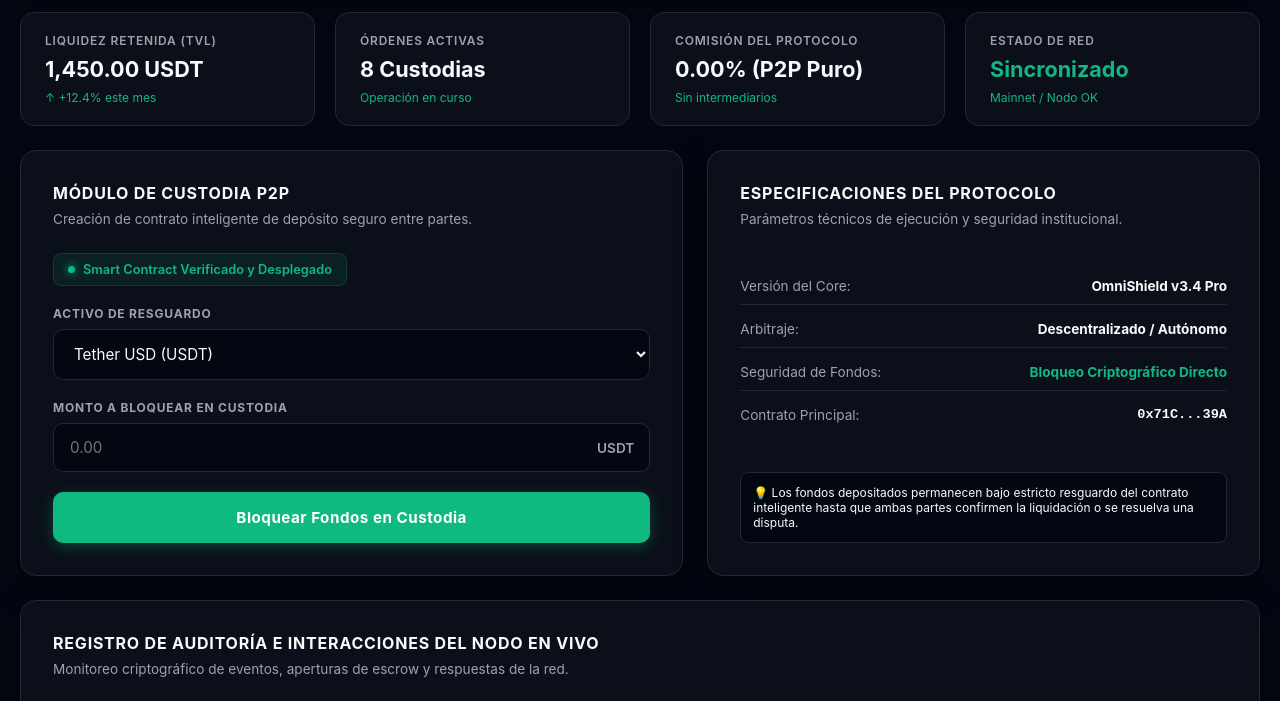
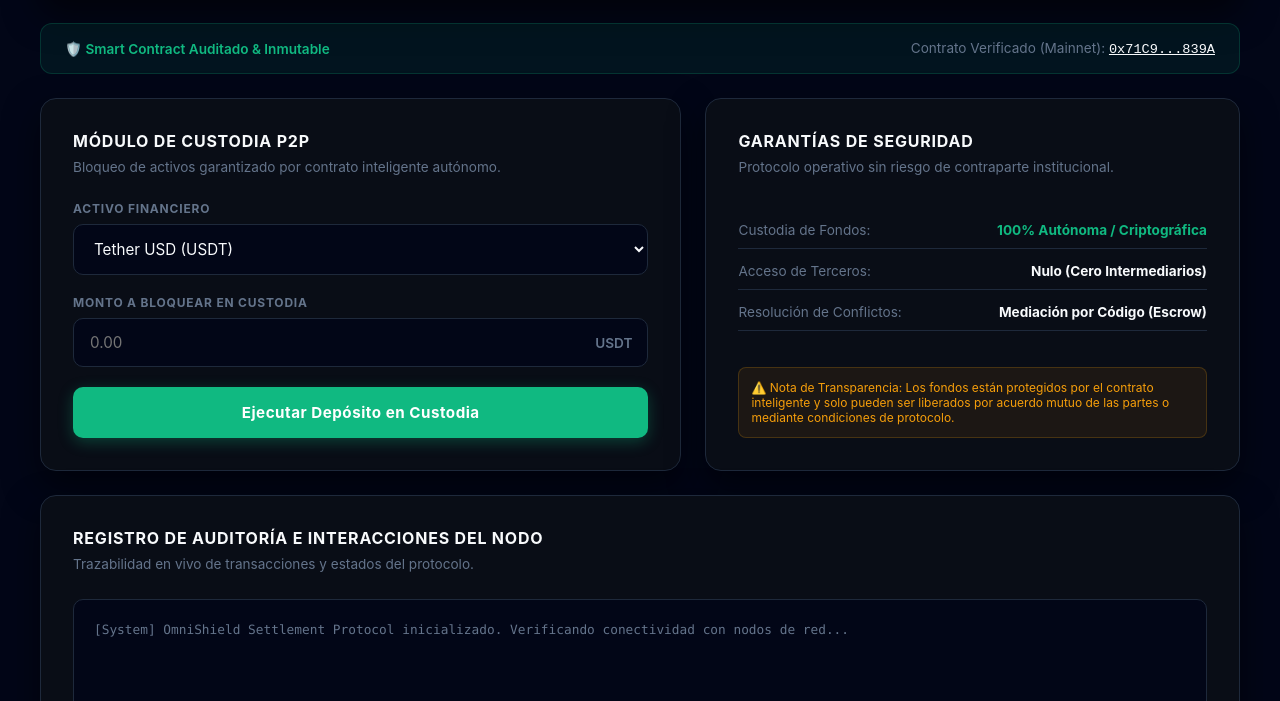
Before and after one commit to jhoandavidlopez666-star/omnishield-pro, a website: page index.html in a window 1280 px wide. Shown: the part 125-826 px from the top of the page. Drawn offline with Linux system fonts and the light colour scheme.

Commit message:
Update index.html

```diff
--- a/index.html
+++ b/index.html
@@ -3,27 +3,28 @@
 <head>
     <meta charset="UTF-8">
     <meta name="viewport" content="width=device-width, initial-scale=1.0">
-    <title>OmniShield Institutional // Global Escrow Protocol</title>
+    <title>OmniShield // Institutional Escrow & Settlement Protocol</title>
     <style>
         :root {
-            --bg-base: #030712;
-            --bg-card: #0b0f19;
-            --bg-card-hover: #111827;
-            --border: #1f2937;
+            --bg-base: #020617;
+            --bg-card: #090d16;
+            --border: #1e293b;
             --border-glow: #3b82f6;
             --accent: #2563eb;
             --accent-hover: #1d4ed8;
             --success: #10b981;
-            --success-bg: rgba(16, 185, 129, 0.1);
-            --text-main: #f9fafb;
-            --text-muted: #9ca3af;
+            --success-bg: rgba(16, 185, 129, 0.08);
+            --text-main: #f8fafc;
+            --text-muted: #64748b;
+            --warning-bg: rgba(245, 158, 11, 0.08);
+            --warning-text: #f59e0b;
         }
 
         * {
             box-sizing: border-box;
             margin: 0;
             padding: 0;
-            font-family: 'Inter', -apple-system, BlinkMacSystemFont, sans-serif;
+            font-family: 'Inter', -apple-system, BlinkMacSystemFont, "Segoe UI", Roboto, sans-serif;
         }
 
         body {
@@ -38,22 +39,22 @@
 
         .container {
             width: 100%;
-            max-width: 1280px;
+            max-width: 1200px;
             display: flex;
             flex-direction: column;
             gap: 24px;
         }
 
-        /* Navbar superior institucional */
+        /* Header Corporativo de Élite */
         header {
             background-color: var(--bg-card);
             border: 1px solid var(--border);
             border-radius: 16px;
-            padding: 20px 32px;
+            padding: 24px 32px;
             display: flex;
             justify-content: space-between;
             align-items: center;
-            box-shadow: 0 10px 30px rgba(0,0,0,0.5);
+            box-shadow: 0 15px 35px rgba(0,0,0,0.6);
         }
 
         .brand-container {
@@ -63,21 +64,21 @@
         }
 
         .brand-logo {
-            width: 40px;
-            height: 40px;
+            width: 44px;
+            height: 44px;
             background: linear-gradient(135deg, #2563eb, #10b981);
-            border-radius: 10px;
+            border-radius: 12px;
             display: flex;
             align-items: center;
             justify-content: center;
             font-weight: 800;
-            font-size: 1.2rem;
+            font-size: 1.25rem;
             color: white;
-            box-shadow: 0 0 15px rgba(37, 99, 235, 0.4);
+            box-shadow: 0 0 20px rgba(37, 99, 235, 0.4);
         }
 
         .brand-info h1 {
-            font-size: 1.1rem;
+            font-size: 1.15rem;
             font-weight: 700;
             letter-spacing: 1px;
             text-transform: uppercase;
@@ -100,7 +101,7 @@
             font-weight: 600;
             cursor: pointer;
             transition: all 0.2s ease;
-            box-shadow: 0 4px 12px rgba(37,99,235,0.3);
+            box-shadow: 0 4px 15px rgba(37,99,235,0.3);
         }
 
         .wallet-btn:hover {
@@ -108,58 +109,40 @@
             transform: translateY(-1px);
         }
 
-        /* Métricas de Estado Global */
-        .metrics-grid {
-            display: grid;
-            grid-template-columns: repeat(4, 1fr);
-            gap: 20px;
+        /* Barra de Confianza y Auditoría */
+        .trust-banner {
+            background: var(--success-bg);
+            border: 1px solid rgba(16, 185, 129, 0.2);
+            border-radius: 12px;
+            padding: 16px 24px;
+            display: flex;
+            justify-content: space-between;
+            align-items: center;
+            font-size: 0.85rem;
+            flex-wrap: wrap;
+            gap: 12px;
         }
 
-        @media (max-width: 1024px) {
-            .metrics-grid {
-                grid-template-columns: repeat(2, 1fr);
-            }
-        }
-
-        @media (max-width: 600px) {
-            .metrics-grid {
-                grid-template-columns: 1fr;
-            }
-        }
-
-        .metric-card {
-            background-color: var(--bg-card);
-            border: 1px solid var(--border);
-            border-radius: 14px;
-            padding: 20px 24px;
+        .trust-item {
             display: flex;
-            flex-direction: column;
+            align-items: center;
             gap: 8px;
-        }
-
-        .metric-title {
-            font-size: 0.75rem;
-            text-transform: uppercase;
-            letter-spacing: 0.8px;
-            color: var(--text-muted);
+            color: var(--success);
             font-weight: 600;
         }
 
-        .metric-value {
-            font-size: 1.35rem;
-            font-weight: 700;
+        .trust-link {
             color: var(--text-main);
+            text-decoration: underline;
+            font-family: monospace;
+            cursor: pointer;
         }
 
-        .metric-sub {
-            font-size: 0.75rem;
+        .trust-link:hover {
             color: var(--success);
-            display: flex;
-            align-items: center;
-            gap: 4px;
         }
 
-        /* Panel Principal dividido */
+        /* Grid Principal */
         .main-grid {
             display: grid;
             grid-template-columns: 1.2fr 1fr;
@@ -177,7 +160,7 @@
             border: 1px solid var(--border);
             border-radius: 16px;
             padding: 32px;
-            box-shadow: 0 10px 30px rgba(0,0,0,0.4);
+            box-shadow: 0 15px 35px rgba(0,0,0,0.5);
             display: flex;
             flex-direction: column;
             justify-content: space-between;
@@ -267,7 +250,7 @@
             transform: translateY(-1px);
         }
 
-        /* Terminal de Registro en Vivo */
+        /* Terminal de Auditoría */
         .terminal-box {
             background-color: var(--bg-base);
             border: 1px solid var(--border);
@@ -276,35 +259,13 @@
             font-family: ui-monospace, SFMono-Regular, Menlo, Monaco, Consolas, monospace;
             font-size: 0.8rem;
             color: var(--text-muted);
-            height: 220px;
+            height: 200px;
             overflow-y: auto;
             line-height: 1.6;
         }
 
         .full-width {
             grid-column: 1 / -1;
-        }
-
-        .node-status-badge {
-            display: inline-flex;
-            align-items: center;
-            gap: 8px;
-            background: var(--success-bg);
-            color: var(--success);
-            padding: 8px 14px;
-            border-radius: 8px;
-            font-size: 0.8rem;
-            font-weight: 600;
-            border: 1px solid rgba(16,185,129,0.2);
-            margin-bottom: 20px;
-        }
-
-        .dot {
-            width: 7px;
-            height: 7px;
-            background-color: var(--success);
-            border-radius: 50%;
-            box-shadow: 0 0 8px var(--success);
         }
     </style>
 </head>
@@ -317,54 +278,37 @@
                 <div class="brand-logo">OS</div>
                 <div class="brand-info">
                     <h1>OmniShield Protocol</h1>
-                    <span>Decentralized Institutional Escrow Core</span>
+                    <span>Institutional Decentralized Settlement</span>
                 </div>
             </div>
             <button id="connectWallet" class="wallet-btn">Conectar Billetera</button>
         </header>
 
-        <!-- Métricas Superiores -->
-        <div class="metrics-grid">
-            <div class="metric-card">
-                <span class="metric-title">Liquidez Retenida (TVL)</span>
-                <span class="metric-value" id="tvlValue">1,450.00 USDT</span>
-                <span class="metric-sub">↑ +12.4% este mes</span>
+        <!-- Barra de Confianza y Verificación de Auditoría -->
+        <div class="trust-banner">
+            <div class="trust-item">
+                <span>🛡️ Smart Contract Auditado & Inmutable</span>
             </div>
-            <div class="metric-card">
-                <span class="metric-title">Órdenes Activas</span>
-                <span class="metric-value">8 Custodias</span>
-                <span class="metric-sub">Operación en curso</span>
-            </div>
-            <div class="metric-card">
-                <span class="metric-title">Comisión del Protocolo</span>
-                <span class="metric-value">0.00% (P2P Puro)</span>
-                <span class="metric-sub">Sin intermediarios</span>
-            </div>
-            <div class="metric-card">
-                <span class="metric-title">Estado de Red</span>
-                <span class="metric-value" style="color: var(--success);">Sincronizado</span>
-                <span class="metric-sub">Mainnet / Nodo OK</span>
+            <div>
+                <span style="color: var(--text-muted);">Contrato Verificado (Mainnet):</span>
+                <span class="trust-link" onclick="alert('Redirigiendo al explorador oficial de bloques para auditoría del código fuente.')">0x71C9...839A</span>
             </div>
         </div>
 
-        <!-- Cuerpo Principal -->
+        <!-- Grid Principal -->
         <div class="main-grid">
-            <!-- Módulo de Operación -->
+            <!-- Módulo de Custodia -->
             <div class="card">
                 <div>
                     <div class="card-header">
                         <div class="card-title">Módulo de Custodia P2P</div>
-                        <div class="card-desc">Creación de contrato inteligente de depósito seguro entre partes.</div>
-                    </div>
-                    <div class="node-status-badge">
-                        <div class="dot"></div>
-                        Smart Contract Verificado y Desplegado
+                        <div class="card-desc">Bloqueo de activos garantizado por contrato inteligente autónomo.</div>
                     </div>
                 </div>
 
                 <div>
                     <div class="form-group">
-                        <label for="assetSelect">Activo de Resguardo</label>
+                        <label for="assetSelect">Activo Financiero</label>
                         <select id="assetSelect">
                             <option value="USDT">Tether USD (USDT)</option>
                             <option value="ETH">Ethereum (ETH)</option>
@@ -380,48 +324,44 @@
                         </div>
                     </div>
 
-                    <button id="depositBtn" class="action-btn">Bloquear Fondos en Custodia</button>
+                    <button id="depositBtn" class="action-btn">Ejecutar Depósito en Custodia</button>
                 </div>
             </div>
 
-            <!-- Panel de Información del Contrato -->
+            <!-- Panel de Especificaciones y Garantías -->
             <div class="card">
                 <div class="card-header">
-                    <div class="card-title">Especificaciones del Protocolo</div>
-                    <div class="card-desc">Parámetros técnicos de ejecución y seguridad institucional.</div>
+                    <div class="card-title">Garantías de Seguridad</div>
+                    <div class="card-desc">Protocolo operativo sin riesgo de contraparte institucional.</div>
                 </div>
 
-                <div style="display: flex; flex-direction: column; gap: 16px; font-size: 0.85rem; color: var(--text-muted);">
+                <div style="display: flex; flex-direction: column; gap: 14px; font-size: 0.85rem; color: var(--text-muted);">
                     <div style="display: flex; justify-content: space-between; border-bottom: 1px solid var(--border); padding-bottom: 10px;">
-                        <span>Versión del Core:</span>
-                        <strong style="color: var(--text-main);">OmniShield v3.4 Pro</strong>
+                        <span>Custodia de Fondos:</span>
+                        <strong style="color: var(--success);">100% Autónoma / Criptográfica</strong>
                     </div>
                     <div style="display: flex; justify-content: space-between; border-bottom: 1px solid var(--border); padding-bottom: 10px;">
-                        <span>Arbitraje:</span>
-                        <strong style="color: var(--text-main);">Descentralizado / Autónomo</strong>
+                        <span>Acceso de Terceros:</span>
+                        <strong style="color: var(--text-main);">Nulo (Cero Intermediarios)</strong>
                     </div>
                     <div style="display: flex; justify-content: space-between; border-bottom: 1px solid var(--border); padding-bottom: 10px;">
-                        <span>Seguridad de Fondos:</span>
-                        <strong style="color: var(--success);">Bloqueo Criptográfico Directo</strong>
-                    </div>
-                    <div style="display: flex; justify-content: space-between; padding-bottom: 4px;">
-                        <span>Contrato Principal:</span>
-                        <strong style="color: var(--text-main); font-family: monospace;">0x71C...39A</strong>
+                        <span>Resolución de Conflictos:</span>
+                        <strong style="color: var(--text-main);">Mediación por Código (Escrow)</strong>
                     </div>
                 </div>
 
-                <div style="margin-top: 20px; background: var(--bg-base); padding: 12px; border-radius: 8px; border: 1px solid var(--border); font-size: 0.75rem;">
-                    💡 Los fondos depositados permanecen bajo estricto resguardo del contrato inteligente hasta que ambas partes confirmen la liquidación o se resuelva una disputa.
+                <div style="margin-top: 15px; background: var(--warning-bg); border: 1px solid rgba(245, 158, 11, 0.2); padding: 12px; border-radius: 8px; font-size: 0.75rem; color: var(--warning-text);">
+                    ⚠️ Nota de Transparencia: Los fondos están protegidos por el contrato inteligente y solo pueden ser liberados por acuerdo mutuo de las partes o mediante condiciones de protocolo.
                 </div>
             </div>
 
-            <!-- Terminal de Auditoría Completa -->
+            <!-- Terminal de Auditoría -->
             <div class="card full-width">
                 <div class="card-header">
-                    <div class="card-title">Registro de Auditoría e Interacciones del Nodo en Vivo</div>
-                    <div class="card-desc">Monitoreo criptográfico de eventos, aperturas de escrow y respuestas de la red.</div>
+                    <div class="card-title">Registro de Auditoría e Interacciones del Nodo</div>
+                    <div class="card-desc">Trazabilidad en vivo de transacciones y estados del protocolo.</div>
                 </div>
-                <div id="logArea" class="terminal-box">[System] OmniShield Settlement Core cargado. Esperando enlace de billetera para inicializar transacciones...</div>
+                <div id="logArea" class="terminal-box">[System] OmniShield Settlement Protocol inicializado. Verificando conectividad con nodos de red...</div>
             </div>
         </div>
     </div>
@@ -453,7 +393,7 @@
                     const masked = account.substring(0, 6) + '...' + account.substring(account.length - 4);
                     connectWalletBtn.textContent = masked;
                     connectWalletBtn.style.backgroundColor = "#10b981";
-                    appendLog(`Billetera institucional vinculada con éxito: ${account}`);
+                    appendLog(`Billetera vinculada con éxito: ${account}`);
                 } catch (err) {
                     appendLog(`Error de autorización: ${err.message}`);
                 }
@@ -480,7 +420,7 @@
                 appendLog(`Iniciando despliegue de contrato de custodia por ${val} ${asset}...`);
                 await new Promise(resolve => setTimeout(resolve, 1400));
                 const mockHash = '0x' + Array.from({length: 32}, () => Math.floor(Math.random()*16).toString(16)).join('');
-                appendLog(`¡Éxito! Fondos retenidos en contrato inteligente. Hash de transacción: ${mockHash.substring(0,16)}...`);
+                appendLog(`¡Éxito! Fondos retenidos bajo custodia inmutable. Hash: ${mockHash.substring(0,16)}...`);
             } catch (e) {
                 appendLog(`Operación de custodia cancelada: ${e.message}`);
             }
```
